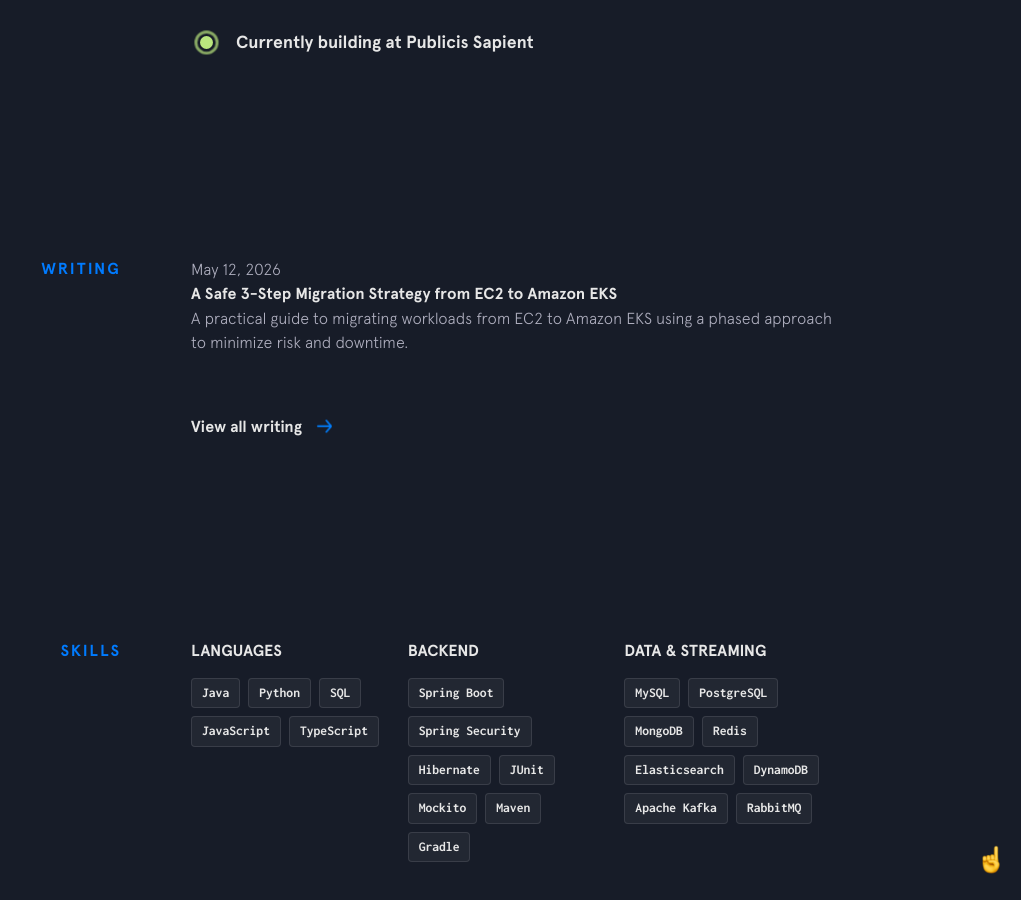
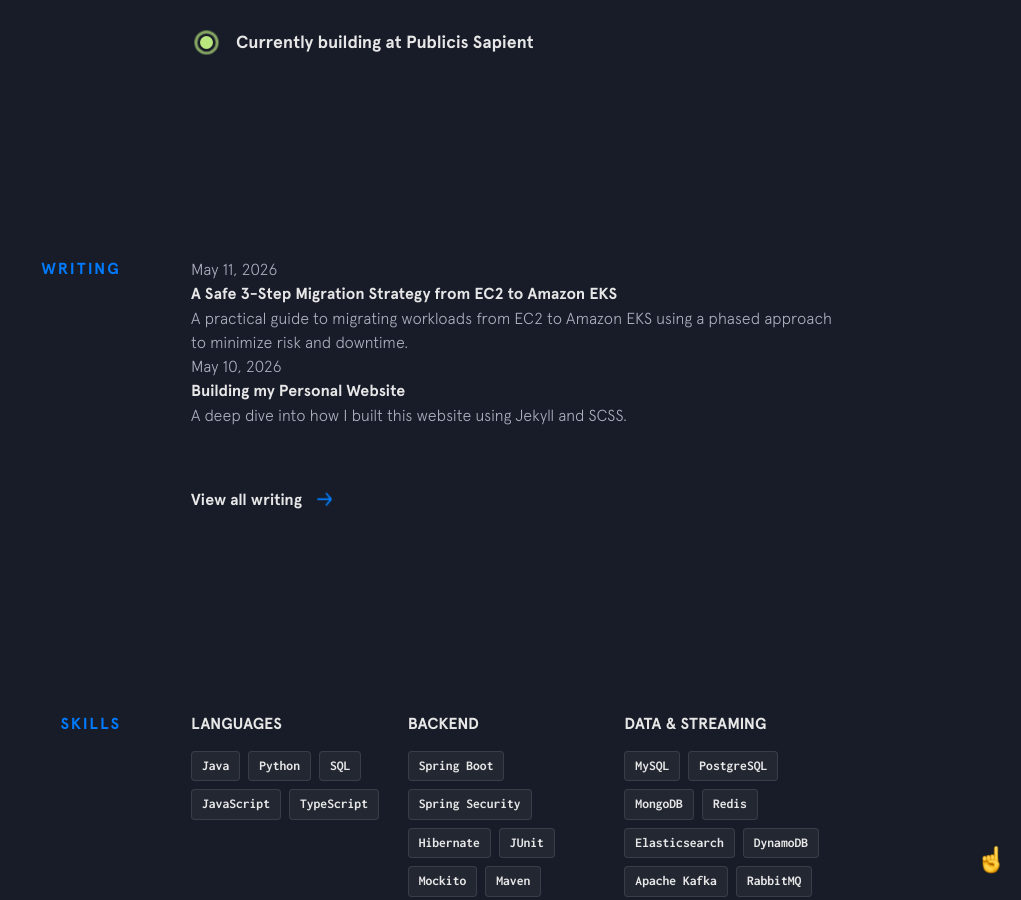
Before and after one commit to mohitkum4r/mohitkum4r.github.io, a Jekyll site: the page built from index.html, in a window 1280 px wide and 900 px high, scrolled down 1311 px. Shown: the whole window, without its empty margins (259-1280 px from the left). Built offline with Jekyll 4.4.1, drawn with Linux system fonts in a browser that asks for light colours; nearby versions of some CDN libraries.

```diff
--- /dev/null
+++ b/_posts/2026-05-10-hello-world.md
@@ -0,0 +1,20 @@
+---
+layout: post
+title: "Building my Personal Website"
+date: 2026-05-10
+description: "A deep dive into how I built this website using Jekyll and SCSS."
+---
+
+Hello world! This is my first blog post.
+
+I'm using Jekyll to build this site. It allows me to write posts in **Markdown** and automatically converts them to HTML.
+
+### Why Blogging?
+
+As a developer, I believe sharing knowledge is key to growth. I'll be writing about:
+- Backend Development (Java, Spring Boot)
+- AI & LLM Integrations
+- System Design
+- DevOps & Cloud
+
+Stay tuned!
--- a/_posts/2026-05-12-safe-3-step-migration-strategy-ec2-to-eks.md
+++ b/_posts/2026-05-11-safe-3-step-migration-strategy-ec2-to-eks.md
@@ -1,7 +1,7 @@
 ---
 layout: post
 title: "A Safe 3-Step Migration Strategy from EC2 to Amazon EKS"
-date: 2026-05-12
+date: 2026-05-11
 description: "A practical guide to migrating workloads from EC2 to Amazon EKS using a phased approach to minimize risk and downtime."
 ---
 
```
